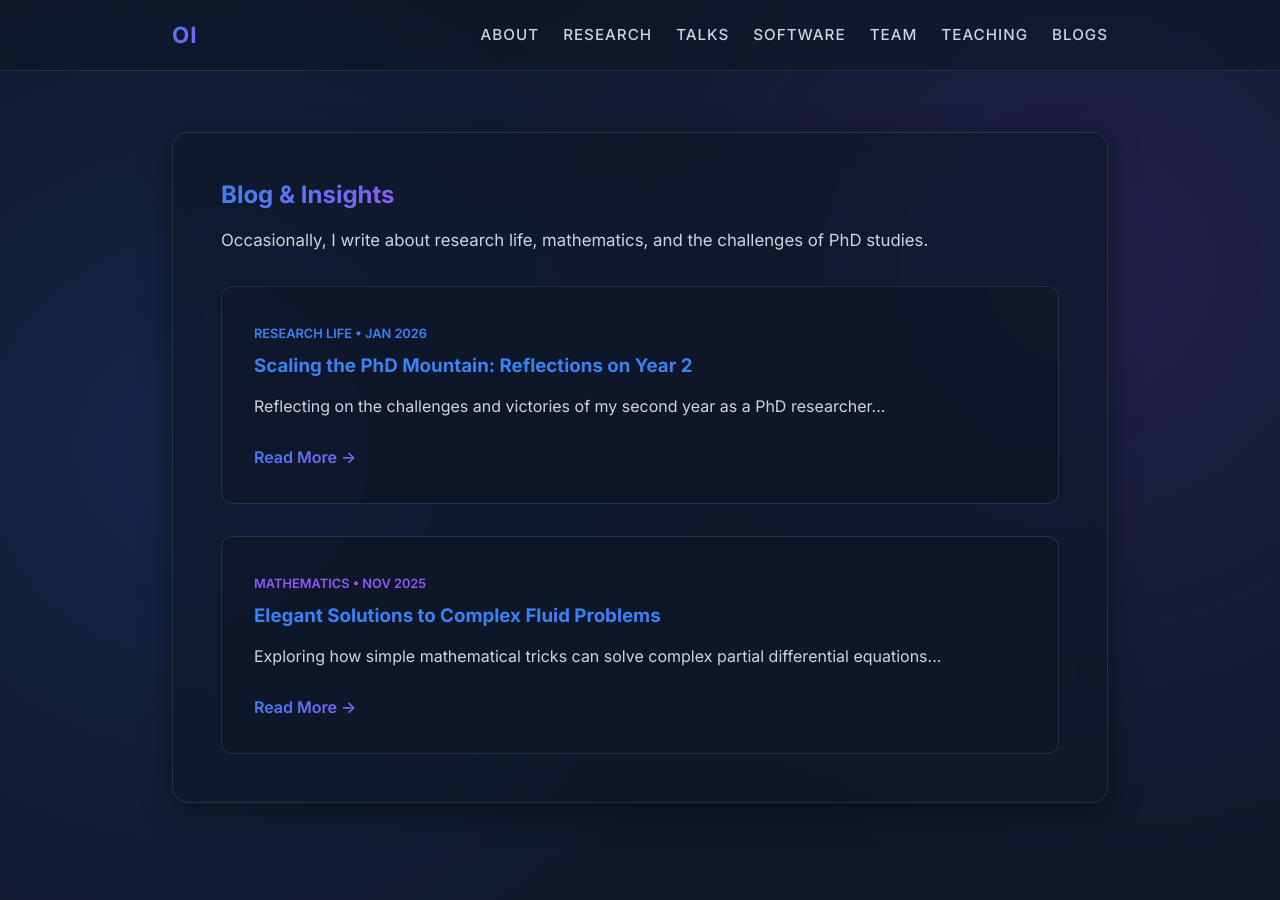
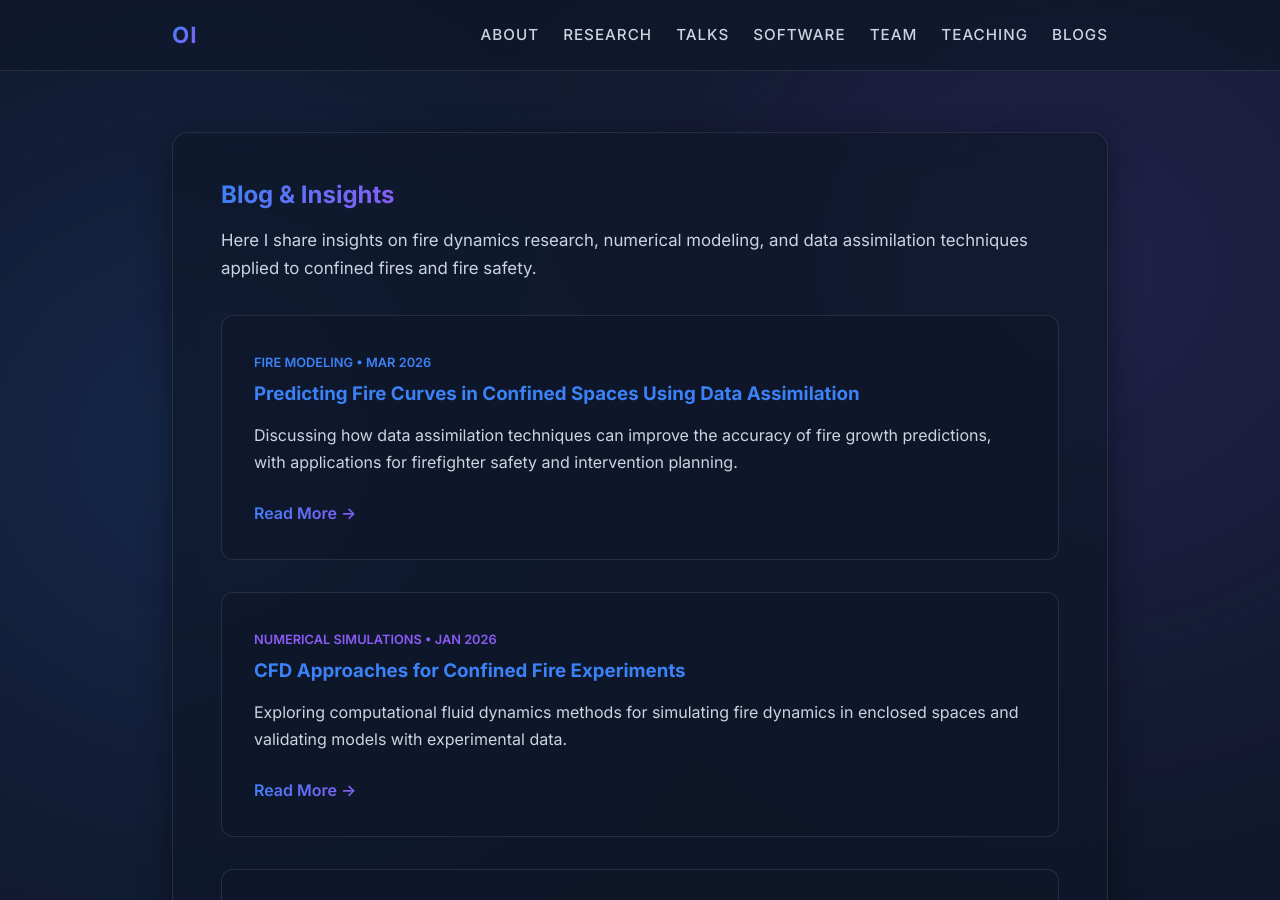
Before and after one commit to oualidikhou/oualidikhou.github.io, a Jekyll site: the page built from blogs.md, in a window 1280 px wide and 900 px high. Built offline with Jekyll 4.4.1, drawn with Linux system fonts in a browser that asks for light colours; some of the changed text lies outside the part shown.

Commit message:
Update blogs.md

```diff
--- a/blogs.md
+++ b/blogs.md
@@ -6,24 +6,33 @@ title: Blogs
 <section>
   <h1 class="gradient-text">Blog & Insights</h1>
   <p class="hero-bio">
-    Occasionally, I write about research life, mathematics, and the challenges of PhD studies.
+    Here I share insights on fire dynamics research, numerical modeling, and data assimilation techniques applied to confined fires and fire safety.
   </p>
 
   <div style="margin-top: 2rem;">
     <article style="background: var(--glass-bg); padding: 2rem; border-radius: 12px; border: 1px solid var(--glass-border); margin-bottom: 2rem;">
-      <span style="font-size: 0.8rem; color: var(--accent-blue); text-transform: uppercase; font-weight: 600;">Research Life • Jan 2026</span>
-      <h3 style="margin: 0.5rem 0 1rem; color: var(--text-primary);"><a href="#">Scaling the PhD Mountain: Reflections on Year 2</a></h3>
+      <span style="font-size: 0.8rem; color: var(--accent-blue); text-transform: uppercase; font-weight: 600;">Fire Modeling • Mar 2026</span>
+      <h3 style="margin: 0.5rem 0 1rem; color: var(--text-primary);"><a href="#">Predicting Fire Curves in Confined Spaces Using Data Assimilation</a></h3>
       <p style="color: var(--text-secondary); margin-bottom: 1.5rem;">
-        Reflecting on the challenges and victories of my second year as a PhD researcher...
+        Discussing how data assimilation techniques can improve the accuracy of fire growth predictions, with applications for firefighter safety and intervention planning.
+      </p>
+      <a href="#" class="gradient-text" style="font-weight: 600;">Read More →</a>
+    </article>
+
+    <article style="background: var(--glass-bg); padding: 2rem; border-radius: 12px; border: 1px solid var(--glass-border); margin-bottom: 2rem;">
+      <span style="font-size: 0.8rem; color: var(--accent-purple); text-transform: uppercase; font-weight: 600;">Numerical Simulations • Jan 2026</span>
+      <h3 style="margin: 0.5rem 0 1rem; color: var(--text-primary);"><a href="#">CFD Approaches for Confined Fire Experiments</a></h3>
+      <p style="color: var(--text-secondary); margin-bottom: 1.5rem;">
+        Exploring computational fluid dynamics methods for simulating fire dynamics in enclosed spaces and validating models with experimental data.
       </p>
       <a href="#" class="gradient-text" style="font-weight: 600;">Read More →</a>
     </article>
 
     <article style="background: var(--glass-bg); padding: 2rem; border-radius: 12px; border: 1px solid var(--glass-border);">
-      <span style="font-size: 0.8rem; color: var(--accent-purple); text-transform: uppercase; font-weight: 600;">Mathematics • Nov 2025</span>
-      <h3 style="margin: 0.5rem 0 1rem; color: var(--text-primary);"><a href="#">Elegant Solutions to Complex Fluid Problems</a></h3>
+      <span style="font-size: 0.8rem; color: var(--accent-green); text-transform: uppercase; font-weight: 600;">Fire Safety • Dec 2025</span>
+      <h3 style="margin: 0.5rem 0 1rem; color: var(--text-primary);"><a href="#">Integrating Experimental Data into Fire Safety Strategies</a></h3>
       <p style="color: var(--text-secondary); margin-bottom: 1.5rem;">
-        Exploring how simple mathematical tricks can solve complex partial differential equations...
+        How experimental measurements and numerical predictions can guide safer firefighting operations and improve emergency response protocols.
       </p>
       <a href="#" class="gradient-text" style="font-weight: 600;">Read More →</a>
     </article>
```
